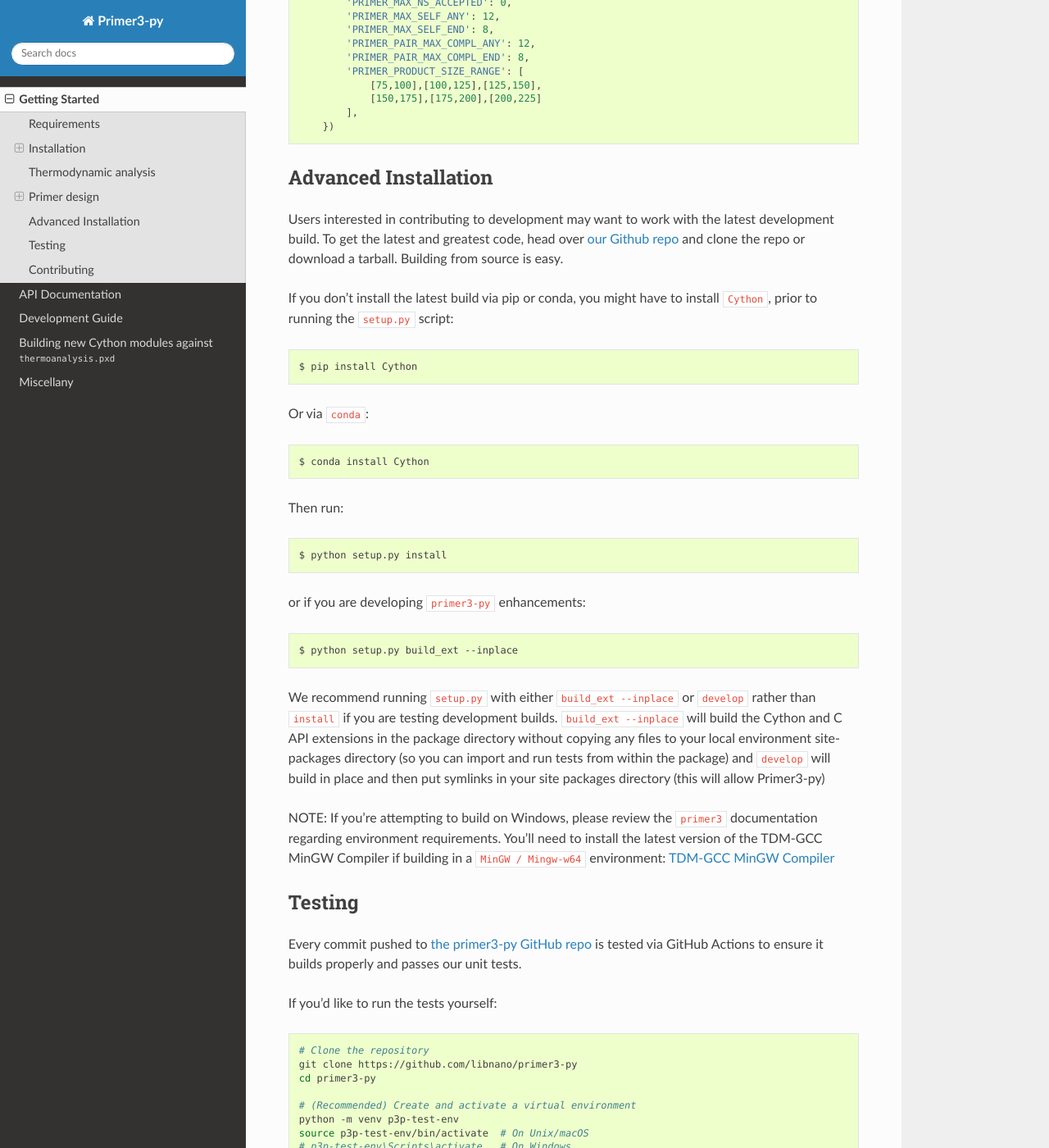
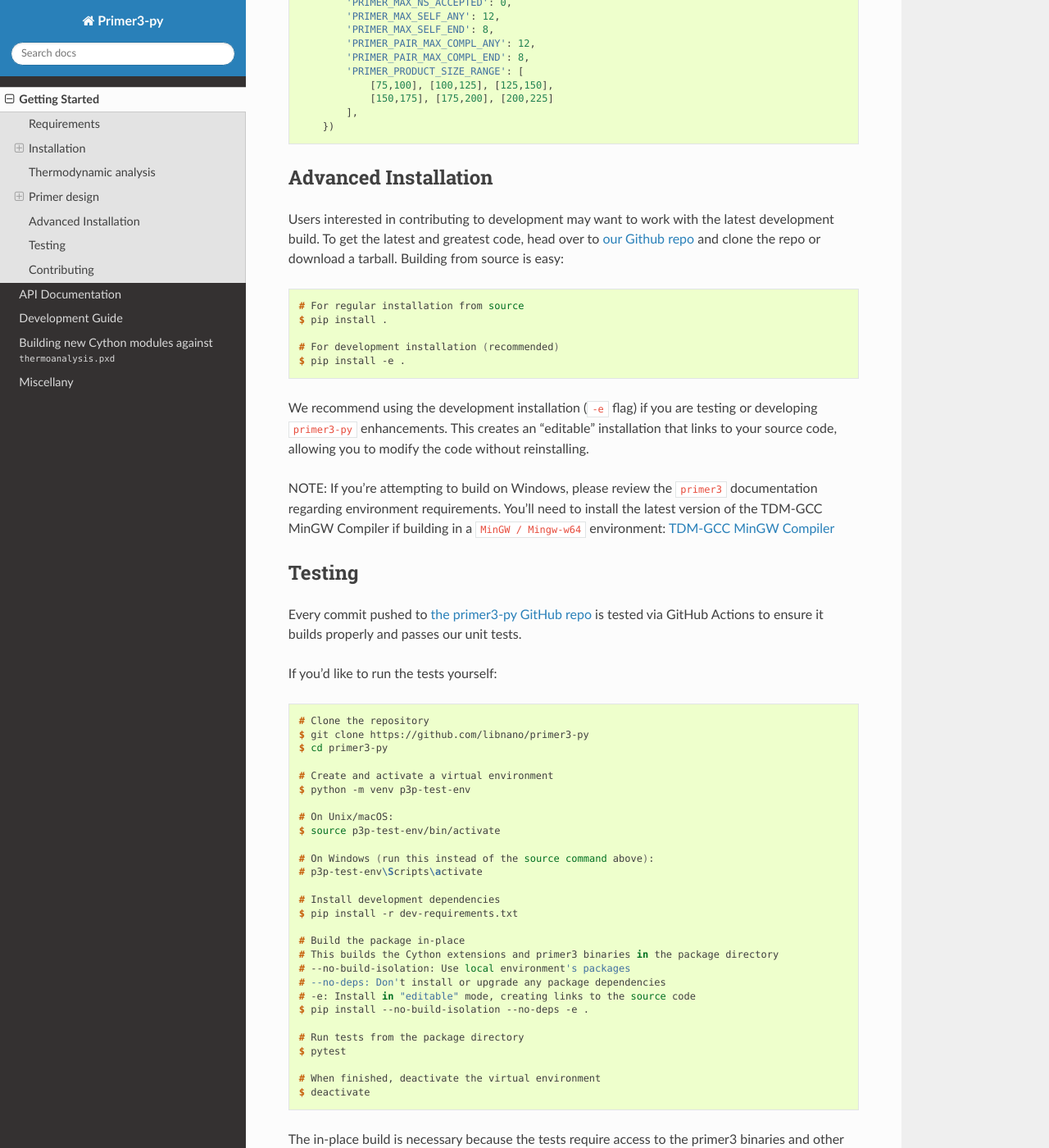
Before and after one commit to libnano/primer3-py, a Sphinx documentation site: the page built from docs/quickstart.md, in a window 1280 px wide and 1400 px high, scrolled down 4137 px. Shown: the whole window at 82% size. Built offline with Sphinx 7.4.7 and the Read the Docs theme 3.1.0, drawn with Linux system fonts in a browser that asks for light colours; some of the changed text lies outside the part shown.

Commit message:
migrate bash markdown to console w/ prompt symbol tokenization

````diff
--- a/docs/quickstart.md
+++ b/docs/quickstart.md
@@ -21,8 +21,8 @@
 
 To install the latest stable version:
 
-```bash
-pip install primer3-py
+```console
+$ pip install primer3-py
 ```
 
 ### Development Installation
@@ -30,19 +30,19 @@
 For development or to work with the latest code:
 
 1. Clone the repository:
-   ```bash
-   git clone https://github.com/libnano/primer3-py
-   cd primer3-py
+   ```console
+   $ git clone https://github.com/libnano/primer3-py
+   $ cd primer3-py
    ```
 
 2. Install development dependencies:
-   ```bash
-   pip install -r dev-requirements.txt
+   ```console
+   $ pip install -r dev-requirements.txt
    ```
 
 3. Install in development mode:
-   ```bash
-   pip install -e .
+   ```console
+   $ pip install -e .
    ```
 
 ### Windows-Specific Setup
@@ -139,7 +139,7 @@
 
 Example usage:
 
-```
+```python
 bindings.design_primers(
     seq_args={
         'SEQUENCE_ID': 'MH1000',
@@ -153,7 +153,7 @@
             'ATGATTAGACATATTGCATTAAGGTAAAAAATGATAACTGAAGAA'
             'TTATGTGCCACACTTATTAATAAGAAAGAATATGTGAACCTTGCA'
             'GATGTTTCCCTCTAGTAG',
-        )
+        ),
         'SEQUENCE_INCLUDED_REGION': [36,342]
     },
     global_args={
@@ -177,8 +177,8 @@
         'PRIMER_PAIR_MAX_COMPL_ANY': 12,
         'PRIMER_PAIR_MAX_COMPL_END': 8,
         'PRIMER_PRODUCT_SIZE_RANGE': [
-            [75,100],[100,125],[125,150],
-            [150,175],[175,200],[200,225]
+            [75,100], [100,125], [125,150],
+            [150,175], [175,200], [200,225]
         ],
     })
 ```
@@ -186,42 +186,21 @@
 ## Advanced Installation
 
 Users interested in contributing to development may want to work with the
-latest development build. To get the latest and greatest code, head over
+latest development build. To get the latest and greatest code, head over to
 [our Github repo](https://github.com/libnano/primer3-py) and clone the
-repo or download a tarball. Building from source is easy.
+repo or download a tarball. Building from source is easy:
 
-If you don't install the latest build via pip or conda, you might have to install
-`Cython`, prior to running the `setup.py` script:
+```console
+# For regular installation from source
+$ pip install .
 
-```
-$ pip install Cython
+# For development installation (recommended)
+$ pip install -e .
 ```
 
-Or via `conda`:
-
-```
-$ conda install Cython
-```
-
-Then run:
-
-```
-$ python setup.py install
-```
-
-or if you are developing `primer3-py` enhancements:
-
-```
-$ python setup.py build_ext --inplace
-```
-
-We recommend running `setup.py` with either `build_ext --inplace` or
-`develop` rather than `install` if you are testing development builds.
-`build_ext --inplace` will build the Cython and C API extensions in the
-package directory without copying any files to your local environment
-site-packages directory (so you can import and run tests from within the
-package) and `develop` will build in place and then put symlinks in your
-site packages directory (this will allow Primer3-py)
+We recommend using the development installation (`-e` flag) if you are testing or
+developing `primer3-py` enhancements. This creates an "editable" installation that
+links to your source code, allowing you to modify the code without reinstalling.
 
 NOTE: If you're attempting to build on Windows, please review the `primer3`
 documentation regarding environment requirements. You'll need to install
@@ -235,30 +214,35 @@
 
 If you'd like to run the tests yourself:
 
-```bash
+```console
 # Clone the repository
-git clone https://github.com/libnano/primer3-py
-cd primer3-py
+$ git clone https://github.com/libnano/primer3-py
+$ cd primer3-py
 
-# (Recommended) Create and activate a virtual environment
-python -m venv p3p-test-env
-source p3p-test-env/bin/activate  # On Unix/macOS
-# p3p-test-env\Scripts\activate   # On Windows
+# Create and activate a virtual environment
+$ python -m venv p3p-test-env
+
+# On Unix/macOS:
+$ source p3p-test-env/bin/activate
+
+# On Windows (run this instead of the source command above):
+# p3p-test-env\Scripts\activate
 
 # Install development dependencies
-pip install -r dev-requirements.txt
+$ pip install -r dev-requirements.txt
 
-# Build the package in-place (this builds the Cython extensions and primer3 binaries in the package directory)
-# --no-build-isolation: Use local environment's packages (including our dev-requirements.txt) instead of creating a clean env
+# Build the package in-place
+# This builds the Cython extensions and primer3 binaries in the package directory
+# --no-build-isolation: Use local environment's packages
 # --no-deps: Don't install or upgrade any package dependencies
 # -e: Install in "editable" mode, creating links to the source code
-pip install --no-build-isolation --no-deps -e .
+$ pip install --no-build-isolation --no-deps -e .
 
 # Run tests from the package directory
-pytest
+$ pytest
 
 # When finished, deactivate the virtual environment
-deactivate
+$ deactivate
 ```
 
 The in-place build is necessary because the tests require access to the primer3 binaries
````
Also changed, not shown: README.md (+13 -11 lines), docs/development.md (+33 -20 lines).
